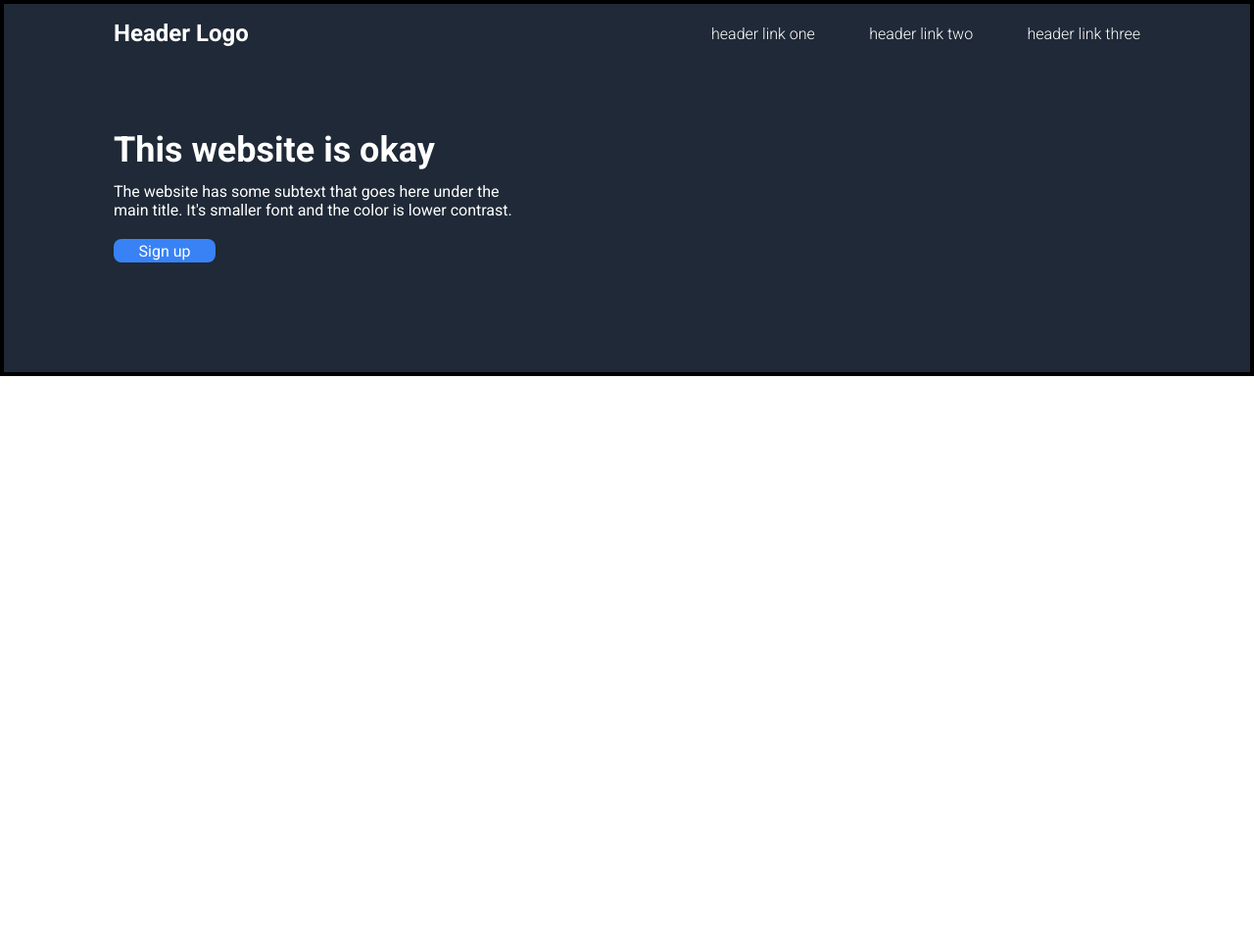
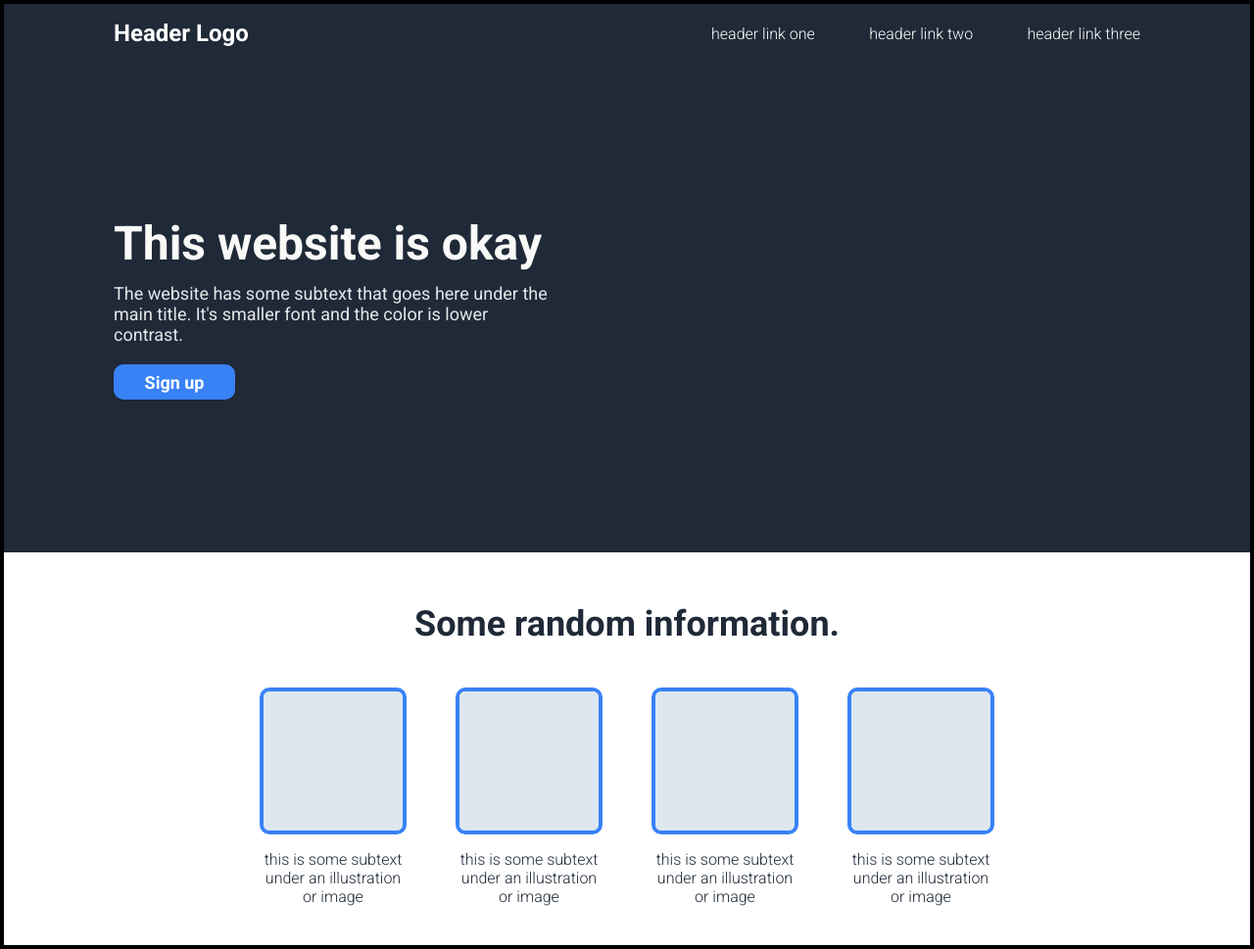
Before and after one commit to azlo-aj/Landing-Page, a plain HTML site: page index.html in a window 1280 px wide. Shown: the whole page at 98% size. Before the commit the page ends 800 px from the top, so only its background shows below. Drawn offline with Linux system fonts and the light colour scheme.

Commit message:
Add info cards

```diff
--- a/index.html
+++ b/index.html
@@ -24,9 +24,9 @@
         </div>
     </div>
     <div class="header layer">
-        <div class="header content">
+        <div class="header content hero">
             <div class="left">
-                <div class="title">This website is okay</div>
+                <h1>This website is okay</h1>
                 <p>The website has some subtext that goes here under the main title.
                     It's smaller font and the color is lower contrast.</p>
                 <button class="sign-up">Sign up</button>
@@ -36,5 +36,32 @@
             </div>
         </div>
     </div>
+    <div class="info layer">
+        <div class="info content">
+            <h1>Some random information.</h1>
+            <div class="items">
+                <div class="items-half">
+                    <div class="card">
+                        <img src="./card.png">
+                        <p>this is some subtext under an illustration or image</p>
+                    </div>
+                    <div class="card">
+                        <img src="./card.png">
+                        <p>this is some subtext under an illustration or image</p>
+                    </div>
+                </div>
+                <div class="items-half">
+                    <div class="card">
+                        <img src="./card.png">
+                        <p>this is some subtext under an illustration or image</p>
+                    </div>
+                    <div class="card">
+                        <img src="./card.png">
+                        <p>this is some subtext under an illustration or image</p>
+                    </div>
+                </div>
+            </div>
+        </div>
+    </div>
 </body>
 </html>
--- a/styles.css
+++ b/styles.css
@@ -19,6 +19,8 @@ div {
     background-color: #1F2937;
     color: white;
 }
+
+
 .layer {
     flex: 1 1 100%;
     justify-content: center;
@@ -29,6 +31,13 @@ div {
     flex: 1 1 auto;
     padding: 16px;
     max-width:1080px;
+    height: 100%;
+}
+
+.header.content.hero{
+    /* padding-top: 112px;
+    padding-bottom: 112px; */
+    height: 500px;
 }
 .logo {
     font-size: 24px;
@@ -64,29 +73,86 @@ a, a:hover, a:focus, a:active {
     flex-direction: column;
     margin:0;
     padding:0;
-    width: 40%;
+    width: 43%;
     gap: 12px;
-    padding-top: 52px;
-    padding-bottom: 96px;
+
 }
 
-p{
+.left > p{
+    font-size: 18px;
     margin:0px;
     padding:0px;
     margin-bottom: 8px;
+    color: #E5E7EB;
 }
-.title{
-    font-size: 36px;
-    font-weight: 700;
+.left > h1{
+    font-size: 48px;
+    font-weight: 900;
+    color: #F9FAF8;
+    margin: 0;
 }
 
 button {
-    font-size: 16px;
+    font-size: 18px;
+    font-weight: 900;
+
     color:white;
-    height: 24px;
-    width: 104px;
+    height: 36px;
+    width: 124px;
     background-color: #3882F6;
-    border-radius: 8px;
+    border-radius: 10px;
     border:none;
     cursor: pointer;
 }
+
+.info {
+    color:#1F2937;
+    justify-content: center;
+}
+
+.info.content {
+    flex-direction: column;
+
+}
+
+.info > h1 {
+    font-weight: 900;
+    font-size: 36px;
+    color: #1F2937;
+    padding:12px;
+    flex: 1 1 100%;
+}
+
+.items {
+    justify-content: space-between;
+    /* flex: 1 0 100%; */
+    width: 100%;
+    max-width: 800px;
+    flex-wrap:wrap;
+}
+
+.card {
+
+    flex-direction: column;
+    align-items: center;
+    flex: 0 1 150px;
+    padding: 8px;
+}
+
+.card > img {
+    border: 4px solid #3882F6;
+    border-radius: 10px;
+    width:inherit;
+    height: 150px;
+    height: 150px;
+    flex: 0 0 auto;
+}
+.card > p {
+    text-align: center;
+    font-weight: 300;
+}
+
+.items-half {
+    justify-content: space-around;
+    flex: 1 1 40%;
+}
```
Also changed, not shown: card.png (added).
